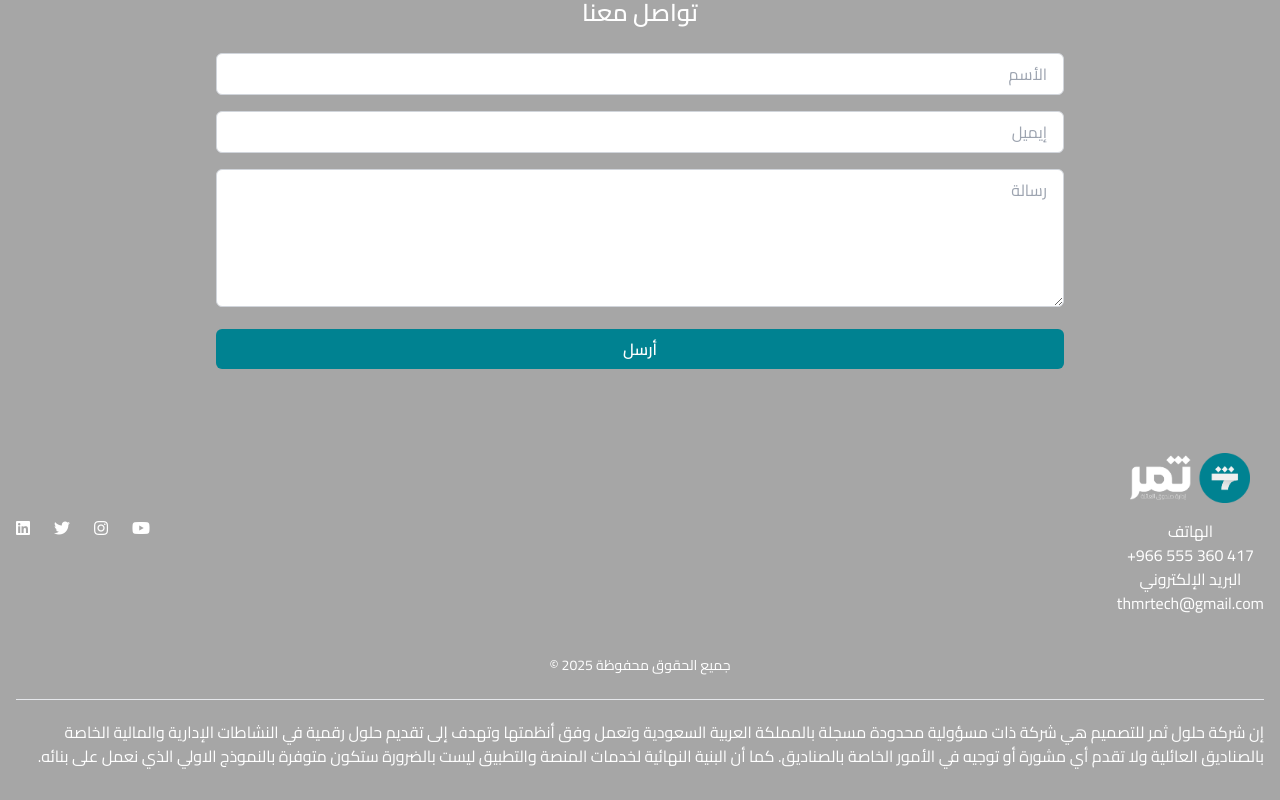
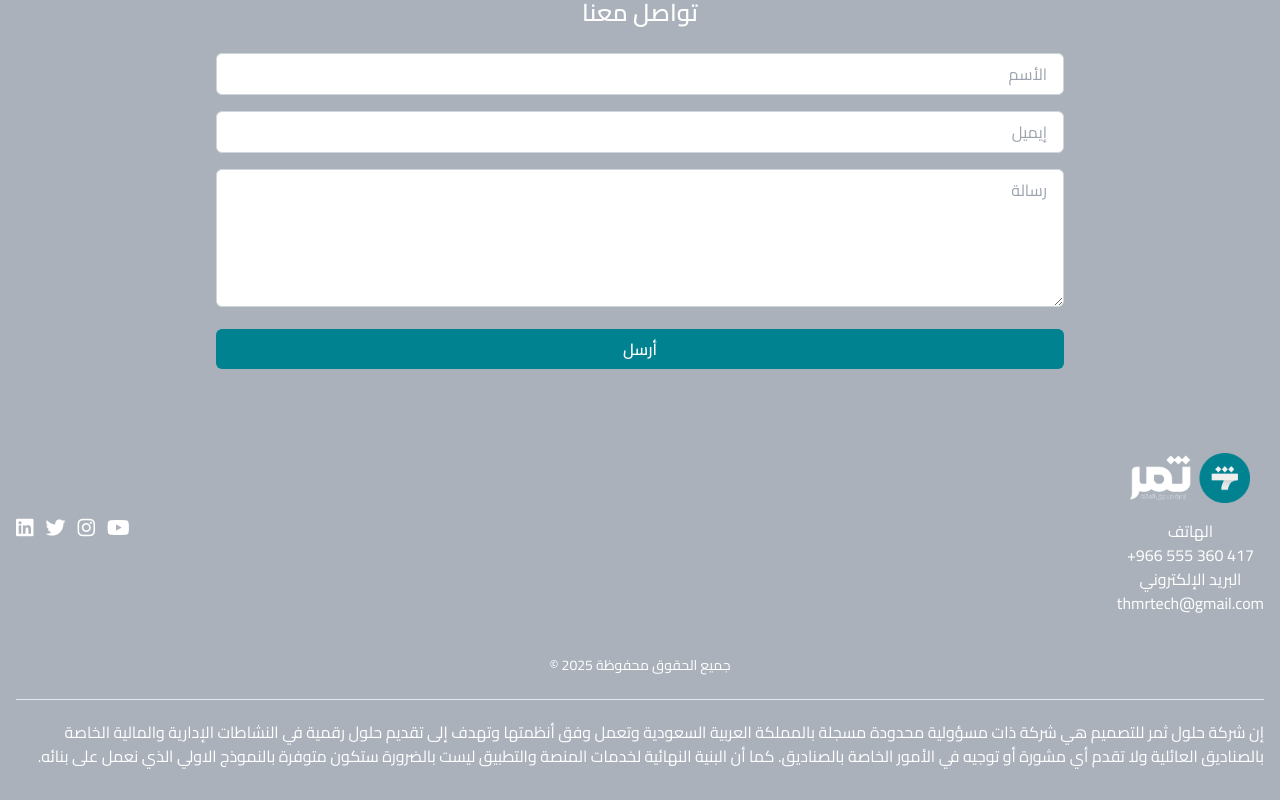
Before and after one commit to Thmr-tech/thmr_frontend, a React (Create React App) app: page / in a window 1280 px wide. Shown: the part 1416-2216 px from the top of the page. Built offline with nearby package versions, Linux system fonts and the light colour scheme; no server answers.

Commit message:
new commit

```diff
--- a/src/components/Footer.js
+++ b/src/components/Footer.js
@@ -15,7 +15,7 @@ export default function Footer() {
                         <Link to="/" className="pt-3">
                             <img alt="" src={logo} className="w-[120px]" />
                         </Link>
-                        <div className="mt-4 text-white text-center sm:text-center">
+                        <div className="mt-4 text-center sm:text-center">
                             <p>الهاتف</p>
                             <p>+966 555 360 417</p>
                             <p>البريد الإلكتروني</p>
@@ -24,30 +24,30 @@ export default function Footer() {
                     </div>
 
                     {/* Social Media Links Section */}
-                    <div className="flex space-x-6 mt-4 sm:mt-0 text-white">
+                    <div className="flex gap-3 text-xl mt-4 sm:mt-0">
                         <a href="#" className="hover:text-blue-500 transition duration-300">
-                            <i className="fab fa-linkedin"></i> {/* Font Awesome icon for Facebook */}
+                            <i className="fab fa-linkedin"></i>
                         </a>
                         <a href="#" className="hover:text-blue-500 transition duration-300">
-                            <i className="fab fa-twitter"></i> {/* Font Awesome icon for Twitter */}
+                            <i className="fab fa-twitter"></i>
                         </a>
                         <a href="#" className="hover:text-pink-500 transition duration-300">
-                            <i className="fab fa-instagram"></i> {/* Font Awesome icon for Instagram */}
+                            <i className="fab fa-instagram"></i>
                         </a>
                         <a href="#" className="hover:text-red-500 transition duration-300">
-                            <i className="fab fa-youtube"></i> {/* Font Awesome icon for YouTube */}
+                            <i className="fab fa-youtube"></i>
                         </a>
                     </div>
                 </div>
 
                 {/* Additional Links Section (Optional) */}
                 <div className="my-6 pt-4 text-center">
-                    <p className="text-white text-sm">
+                    <p className="text-sm">
                         &copy; {new Date().getFullYear()} جميع الحقوق محفوظة
                     </p>
                 </div>
                 <hr />
-                <p className='text-white text-right mt-5' style={{direction:'rtl'}}>
+                <p className='text-right mt-5' style={{direction:'rtl'}}>
                     إن شركة حلول ثمر للتصميم هي شركة ذات مسؤولية محدودة مسجلة بالمملكة العربية السعودية وتعمل وفق أنظمتها وتهدف إلى تقديم حلول رقمية في النشاطات الإدارية والمالية الخاصة بالصناديق العائلية ولا تقدم أي مشورة أو توجيه في الأمور الخاصة بالصناديق. كما أن البنية النهائية لخدمات المنصة والتطبيق ليست بالضرورة ستكون متوفرة بالنموذج الاولي الذي نعمل على بنائه.
                 </p>
             </div>
--- a/src/index.css
+++ b/src/index.css
@@ -10,5 +10,5 @@ body {
 }
 
 body {
-    background-color: #a6a6a6;
+    background-color: #aab1bb;
 }
```
